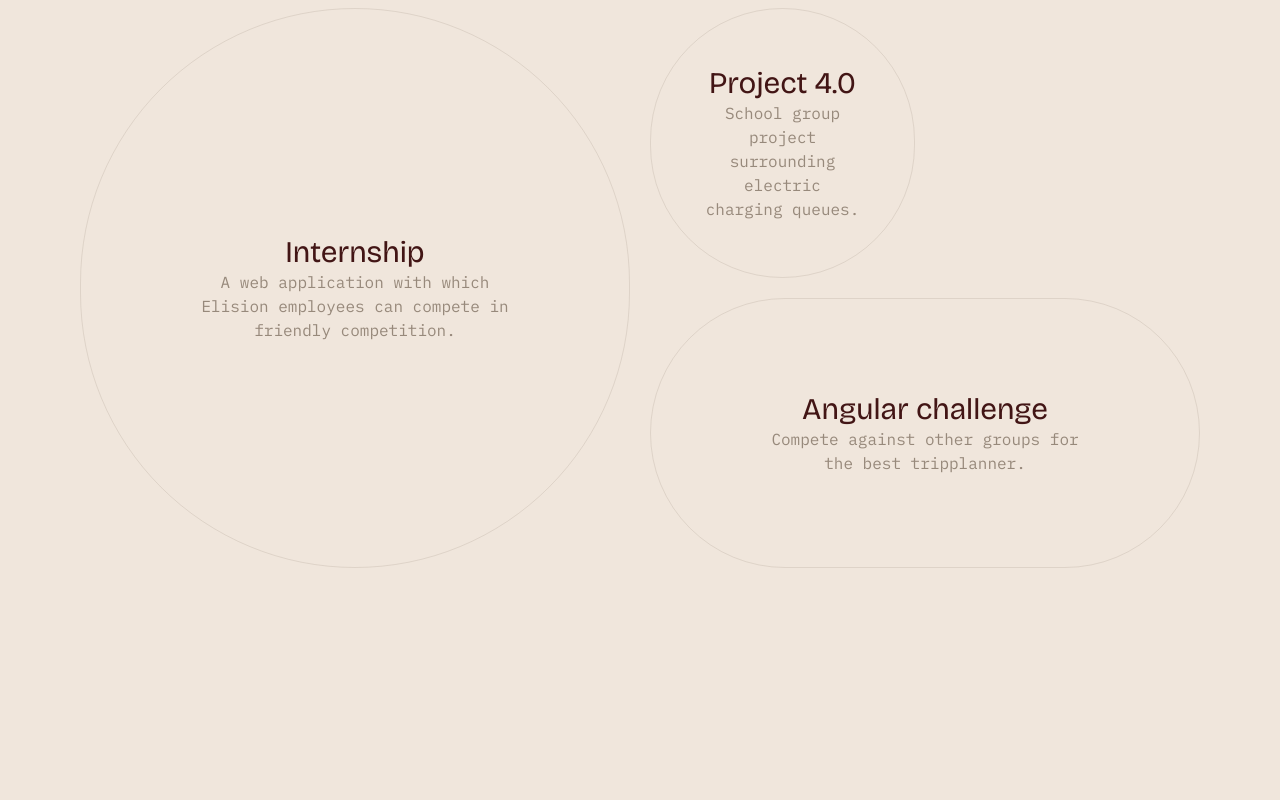
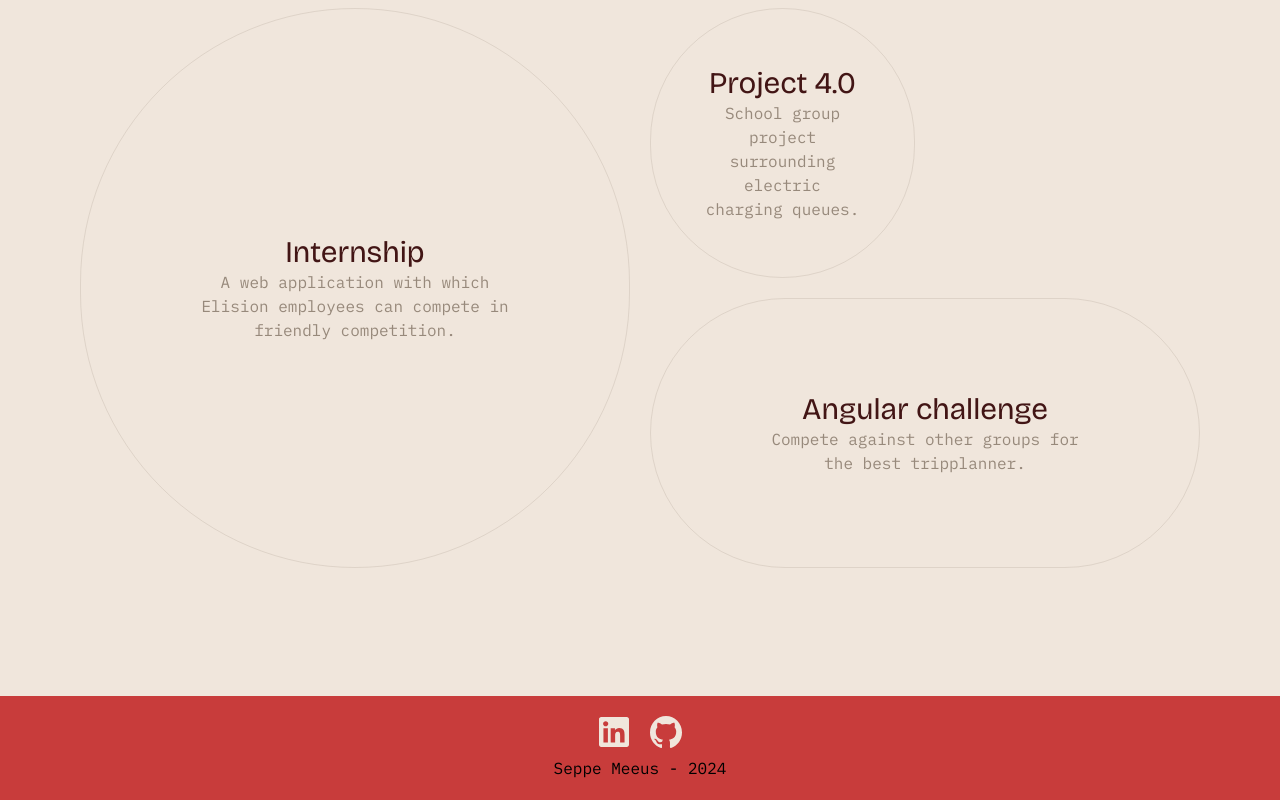
Before and after one commit to meeusnietmeus/portfolio, a SvelteKit app: page / in a window 1280 px wide. Shown: the part 2539-3339 px from the top of the page. Before the commit the page ends 3107 px from the top, so only its background shows below. Built offline with nearby package versions, Linux system fonts and the light colour scheme.

Commit message:
footerrrr

```diff
--- /dev/null
+++ b/src/lib/icons/socials/github.svelte
@@ -0,0 +1,30 @@
+<script lang="ts">
+    import type { IconProps } from "../type";
+
+    let { class: classname }: IconProps = $props();
+</script>
+
+<svg
+    class={classname}
+    width="800px"
+    height="800px"
+    viewBox="0 0 20 20"
+    version="1.1"
+    xmlns="http://www.w3.org/2000/svg"
+    xmlns:xlink="http://www.w3.org/1999/xlink"
+>
+    <g id="Page-1" stroke="none" stroke-width="1">
+        <g
+            id="Dribbble-Light-Preview"
+            transform="translate(-140.000000, -7559.000000)"
+        >
+            <g id="icons" transform="translate(56.000000, 160.000000)">
+                <path
+                    d="M94,7399 C99.523,7399 104,7403.59 104,7409.253 C104,7413.782 101.138,7417.624 97.167,7418.981 C96.66,7419.082 96.48,7418.762 96.48,7418.489 C96.48,7418.151 96.492,7417.047 96.492,7415.675 C96.492,7414.719 96.172,7414.095 95.813,7413.777 C98.04,7413.523 100.38,7412.656 100.38,7408.718 C100.38,7407.598 99.992,7406.684 99.35,7405.966 C99.454,7405.707 99.797,7404.664 99.252,7403.252 C99.252,7403.252 98.414,7402.977 96.505,7404.303 C95.706,7404.076 94.85,7403.962 94,7403.958 C93.15,7403.962 92.295,7404.076 91.497,7404.303 C89.586,7402.977 88.746,7403.252 88.746,7403.252 C88.203,7404.664 88.546,7405.707 88.649,7405.966 C88.01,7406.684 87.619,7407.598 87.619,7408.718 C87.619,7412.646 89.954,7413.526 92.175,7413.785 C91.889,7414.041 91.63,7414.493 91.54,7415.156 C90.97,7415.418 89.522,7415.871 88.63,7414.304 C88.63,7414.304 88.101,7413.319 87.097,7413.247 C87.097,7413.247 86.122,7413.234 87.029,7413.87 C87.029,7413.87 87.684,7414.185 88.139,7415.37 C88.139,7415.37 88.726,7417.2 91.508,7416.58 C91.513,7417.437 91.522,7418.245 91.522,7418.489 C91.522,7418.76 91.338,7419.077 90.839,7418.982 C86.865,7417.627 84,7413.783 84,7409.253 C84,7403.59 88.478,7399 94,7399"
+                    id="github-[#142]"
+                >
+                </path>
+            </g>
+        </g>
+    </g>
+</svg>
--- /dev/null
+++ b/src/lib/icons/socials/linkedin.svelte
@@ -0,0 +1,19 @@
+<script lang="ts">
+    import type { IconProps } from "../type";
+
+    let { class: classname }: IconProps = $props();
+</script>
+
+<svg
+    class={classname}
+    fill="#000000"
+    width="800px"
+    height="800px"
+    viewBox="0 0 32 32"
+    version="1.1"
+    xmlns="http://www.w3.org/2000/svg"
+>
+    <path
+        d="M28.778 1.004h-25.56c-0.008-0-0.017-0-0.027-0-1.199 0-2.172 0.964-2.186 2.159v25.672c0.014 1.196 0.987 2.161 2.186 2.161 0.010 0 0.019-0 0.029-0h25.555c0.008 0 0.018 0 0.028 0 1.2 0 2.175-0.963 2.194-2.159l0-0.002v-25.67c-0.019-1.197-0.994-2.161-2.195-2.161-0.010 0-0.019 0-0.029 0h0.001zM9.9 26.562h-4.454v-14.311h4.454zM7.674 10.293c-1.425 0-2.579-1.155-2.579-2.579s1.155-2.579 2.579-2.579c1.424 0 2.579 1.154 2.579 2.578v0c0 0.001 0 0.002 0 0.004 0 1.423-1.154 2.577-2.577 2.577-0.001 0-0.002 0-0.003 0h0zM26.556 26.562h-4.441v-6.959c0-1.66-0.034-3.795-2.314-3.795-2.316 0-2.669 1.806-2.669 3.673v7.082h-4.441v-14.311h4.266v1.951h0.058c0.828-1.395 2.326-2.315 4.039-2.315 0.061 0 0.121 0.001 0.181 0.003l-0.009-0c4.5 0 5.332 2.962 5.332 6.817v7.855z"
+    ></path>
+</svg>
--- a/src/routes/+page.svelte
+++ b/src/routes/+page.svelte
@@ -4,6 +4,7 @@
     import AboutMeSection from "./about-me-section.svelte";
     import MySkillsSection from "./my-skills-section.svelte";
     import ProjectsSection from "./projects-section.svelte";
+    import Footer from "./footer.svelte";
 
     type PageProps = {
         data: LayoutData;
@@ -19,3 +20,4 @@
     <MySkillsSection {language} />
     <ProjectsSection {language} />
 </div>
+<Footer {language} />
--- a/src/routes/footer.svelte
+++ b/src/routes/footer.svelte
@@ -0,0 +1,29 @@
+<script lang="ts">
+    import { createTranslator } from "$lib/i18n/i18n";
+    import Github from "$lib/icons/socials/github.svelte";
+    import Linkedin from "$lib/icons/socials/linkedin.svelte";
+
+    type ComponentProps = {
+        language: string;
+    };
+    const { language }: ComponentProps = $props();
+
+    const translator = createTranslator(language);
+</script>
+
+<footer class="bg-accent w-full py-5 mt-32">
+    <div class="flex justify-center gap-5">
+        <a
+            href="https://www.linkedin.com/in/seppe-meeus-b40743268/"
+            target="_blank"
+        >
+            <Linkedin class="w-8 h-8 fill-background" />
+        </a>
+        <a href="https://github.com/meeusnietmeus" target="_blank">
+            <Github
+                class="w-8 h-8 fill-background stroke-background text-background"
+            />
+        </a>
+    </div>
+    <p class="text-center mt-2">Seppe Meeus - 2024</p>
+</footer>
```
